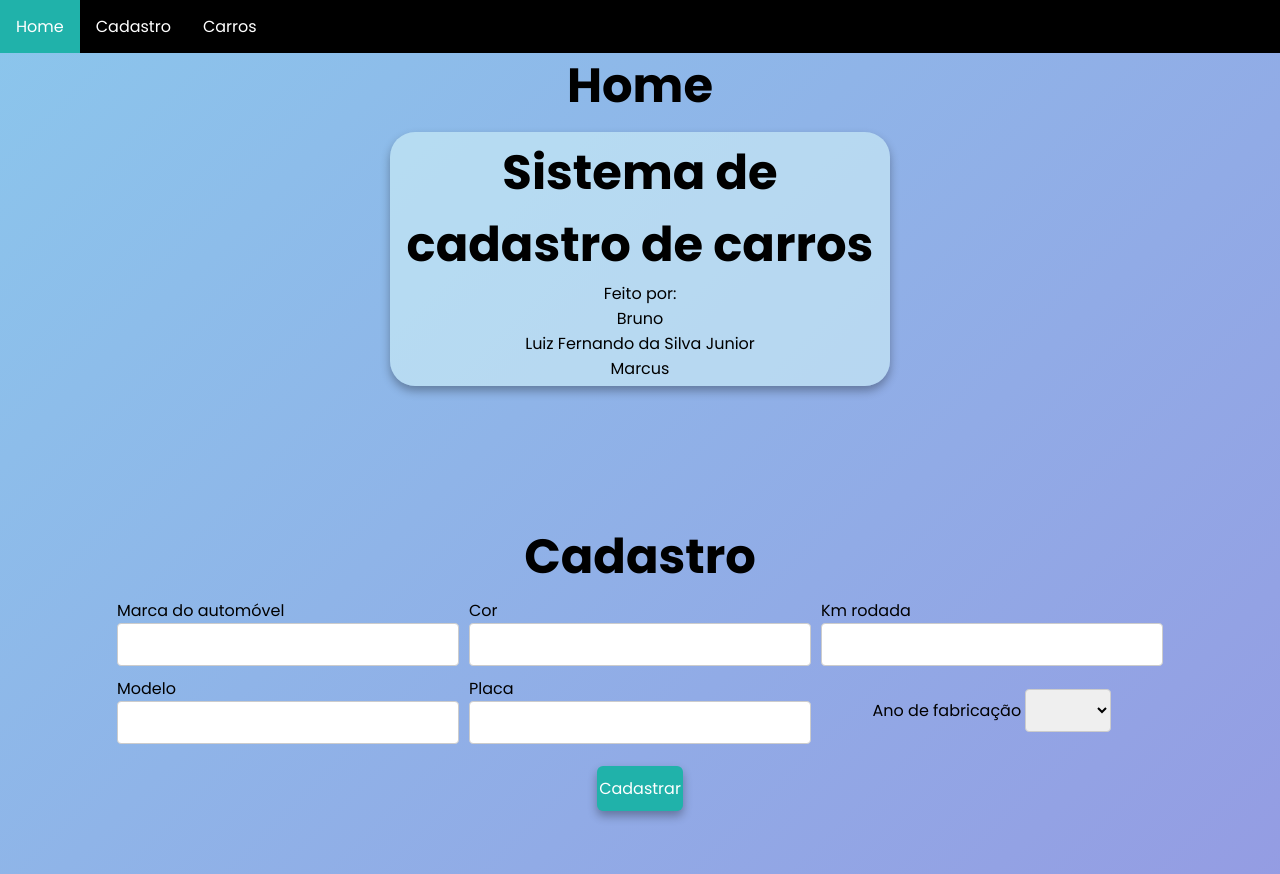
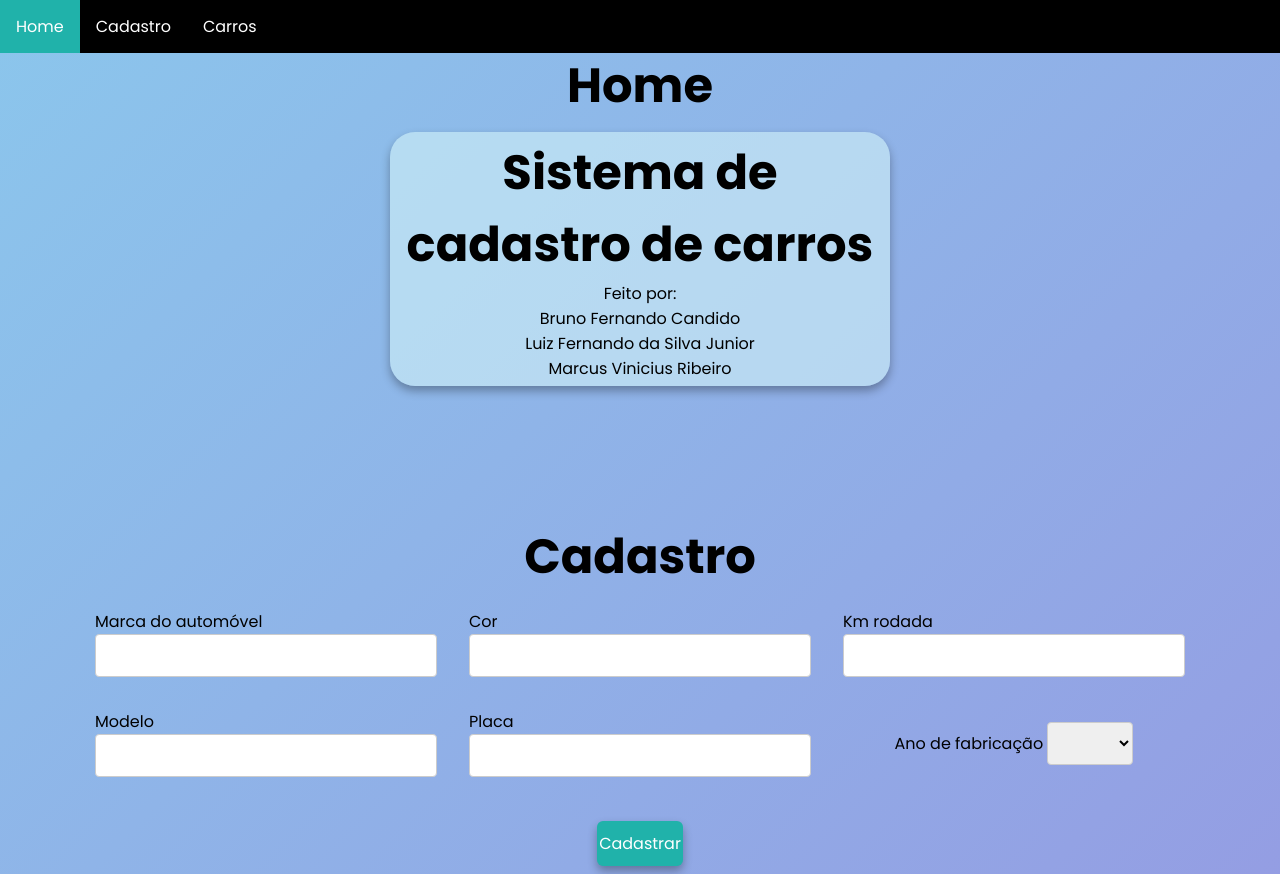
Before and after one commit to luizfsjunior/Cadastro-de-carros, a plain HTML site: page index.html in a window 1280 px wide. Shown: the top 874 px of the page. Drawn offline with Linux system fonts and the light colour scheme; no server answers.

Commit message:
ajustes finais

```diff
--- a/index.html
+++ b/index.html
@@ -30,7 +30,7 @@
             <div class="card-container">
                 <h1>Sistema de cadastro de carros</h1>
                 <p>Feito por:</p>
-                <p>Bruno<br>Luiz Fernando da Silva Junior<br>Marcus</p>
+                <p>Bruno Fernando Candido<br>Luiz Fernando da Silva Junior<br>Marcus Vinicius Ribeiro</p>
 
             </div>
         </div>
--- a/style.css
+++ b/style.css
@@ -93,38 +93,38 @@ select {
 }
 
 .cadastro-marca {
-    padding: 5px;
+    padding: 16px;
     grid-area: marca;
 }
 
 .cadastro-modelo {
-    padding: 5px;
+    padding: 16px;
     grid-area: modelo;
 }
 
 .cadastro-cor {
-    padding: 5px;
+    padding: 16px;
     grid-area: cor;
 }
 
 .cadastro-placa {
-    padding: 5px;
+    padding: 16px;
     grid-area: placa;
 }
 
 .cadastro-km {
-    padding: 5px;
+    padding: 16px;
     grid-area: km;
 }
 
 .cadastro-ano {
-    padding: 5px;
+    padding: 16px;
     grid-area: ano;
 }
 
 .cadastro-ano>lselect {
 
-    padding: 5px;
+    padding: 8px;
     grid-area: ano;
     text-align: center;
 }
```
